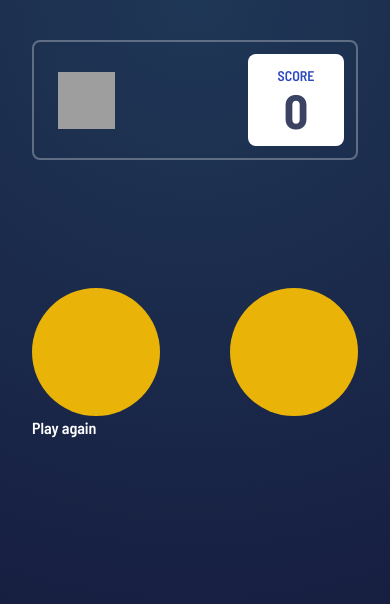
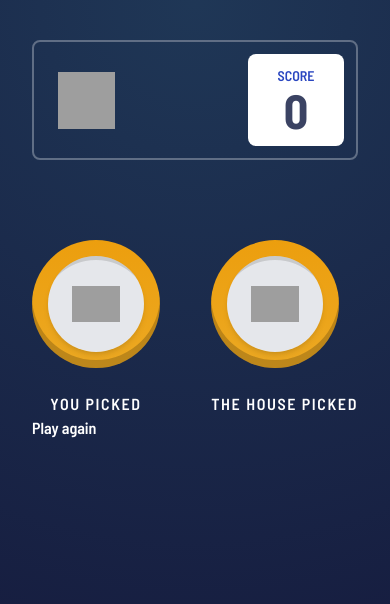
Before and after one commit to anttiromppanen/fm_rock_paper_scissors, a React (Vite) app: page / in a window 390 px wide. Both pictures are taken after a click on the button 195 px from the left and 280 px from the top of the page. Shown: the top 604 px of the page. Built offline with nearby package versions, Linux system fonts and the light colour scheme; grey boxes are pictures that could not be loaded.

Commit message:
mobile resultview 1.0 done

```diff
--- a/src/App.tsx
+++ b/src/App.tsx
@@ -7,12 +7,13 @@ import useGameStore from "./store/useGameStore";
 function App() {
   const score = useGameStore((state) => state.score);
   const [valueSelected, setValueSelected] = useState(false);
+
   return (
     <main className="bg-userRadialBg h-[100dvh] md:h-screen">
       <div className="px-8 pt-10">
         <header
           className="
-          border-userHeaderOutline mb-32 flex items-center justify-between rounded-lg border-2 p-3 pl-6"
+          border-userHeaderOutline flex items-center justify-between rounded-lg border-2 p-3 pl-6"
         >
           <img src={logo} alt="Logo" className="h-[57px] w-[57px]" />
           <div className="flex w-24 flex-col items-center justify-center rounded-lg bg-white py-3">
--- a/src/components/GameView/GameView.tsx
+++ b/src/components/GameView/GameView.tsx
@@ -27,7 +27,7 @@ function GameView({ setValueSelected }: Props) {
   return (
     <div
       className="
-      bg-userPentagonBg relative mx-auto h-52 max-w-[264px] bg-contain bg-center bg-no-repeat"
+      bg-userPentagonBg relative mx-auto mt-32 h-52 max-w-[264px] bg-contain bg-center bg-no-repeat"
     >
       <SelectionButton
         variant="scissors"
--- a/src/components/ResultView/ResultView.tsx
+++ b/src/components/ResultView/ResultView.tsx
@@ -10,10 +10,10 @@ function ResultView({ setValueSelected }: Props) {
   const computerSelection = useGameStore((state) => state.computerSelection);
 
   return (
-    <div>
+    <div className="mt-20">
       <div className="flex w-full justify-between text-center text-white">
-        <SelectionViewer variant={playerSelection} />
-        <SelectionViewer variant={computerSelection} />
+        <SelectionViewer variant={playerSelection} text="YOU PICKED" />
+        <SelectionViewer variant={computerSelection} text="THE HOUSE PICKED" />
       </div>
       <button
         type="button"
--- a/src/components/SelectionViewer.tsx
+++ b/src/components/SelectionViewer.tsx
@@ -1,20 +1,60 @@
 import { GameValues } from "../types/types";
+import scissors from "../assets/images/icon-scissors.svg";
+import spock from "../assets/images/icon-spock.svg";
+import paper from "../assets/images/icon-paper.svg";
+import lizard from "../assets/images/icon-lizard.svg";
+import rock from "../assets/images/icon-rock.svg";
+
+const imageSelector = (variant: GameValues) => {
+  switch (variant) {
+    case "scissors":
+      return scissors;
+    case "spock":
+      return spock;
+    case "paper":
+      return paper;
+    case "lizard":
+      return lizard;
+    case "rock":
+      return rock;
+    default:
+      return scissors;
+  }
+};
 
 const variantStyles = {
-  scissors: "bg-yellow-500",
+  scissors:
+    "bg-gradient-to-b from-userScissorsGradient1 to-userScissorsGradient2",
   spock: "bg-teal-500",
   paper: "bg-blue-500",
   lizard: "bg-purple-500",
   rock: "bg-red-500",
 };
 
-type Props = {
+interface Props {
   variant: GameValues;
-};
+  text: string;
+}
 
-function SelectionViewer({ variant }: Props) {
-  const baseStyles = "h-32 w-32 rounded-full";
-  return <div className={`${baseStyles} ${variantStyles[variant]}`} />;
+function SelectionViewer({ variant, text }: Props) {
+  const baseStyles =
+    "h-32 w-32 rounded-full flex justify-center items-center p-4 shadow-userButtonOuterRingShadow";
+  return (
+    <div>
+      <div className={`${baseStyles} ${variantStyles[variant]}`}>
+        <div className="h-full w-full rounded-full shadow-md">
+          <div
+            className="
+          shadow-userButtonInnerRingShadow flex h-full w-full items-center justify-center
+          rounded-full bg-gray-200"
+          >
+            <img src={imageSelector(variant)} alt={variant} className="w-1/2" />
+          </div>
+        </div>
+      </div>
+      <p className="mt-6 tracking-widest text-white">{text}</p>
+    </div>
+  );
 }
 
 export default SelectionViewer;
```
